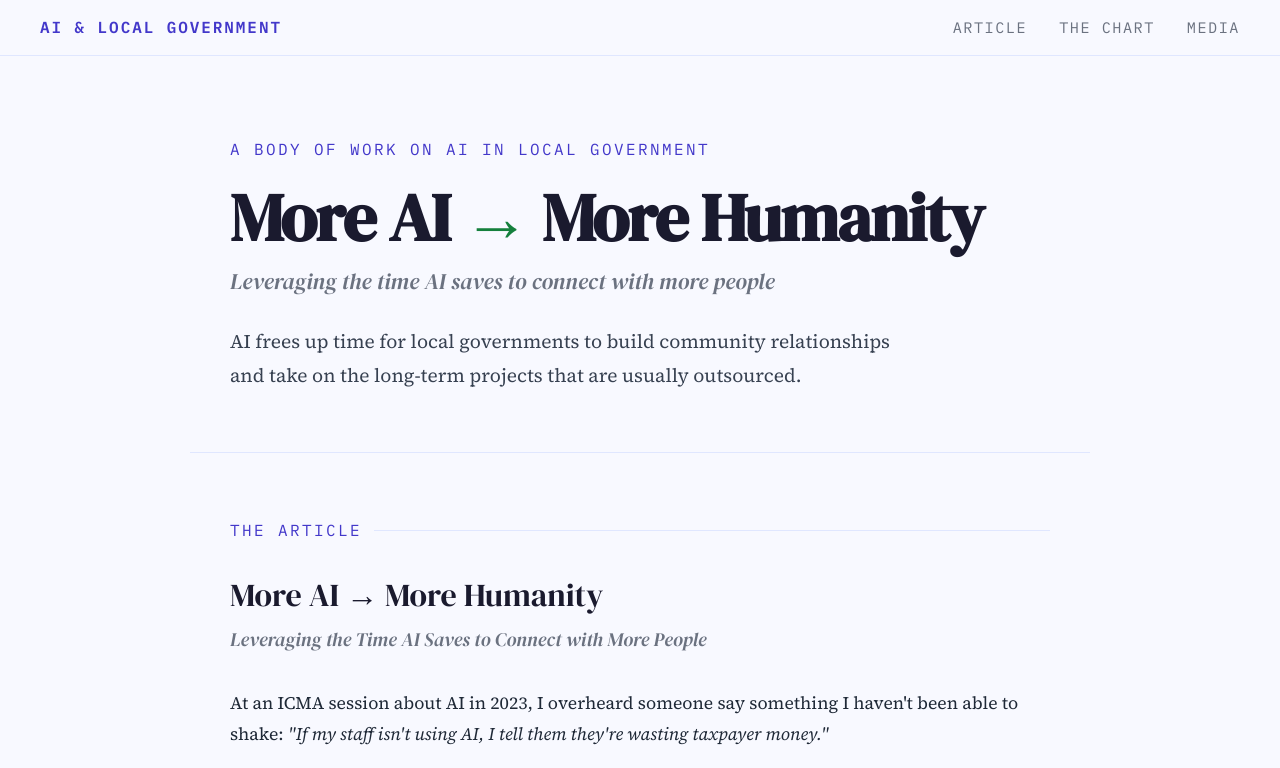
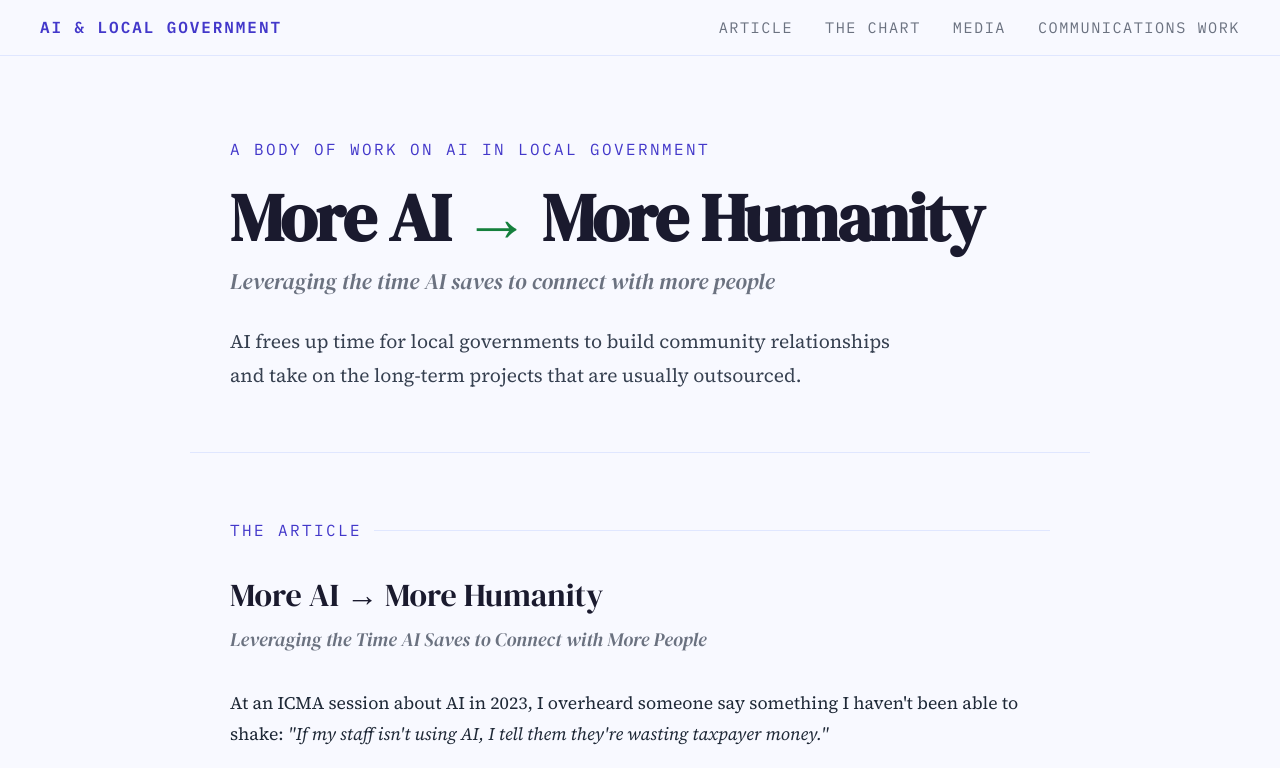
Before and after one commit to Gabrielatos2026/AILocalGov, a plain HTML site: page index.html in a window 1280 px wide. Shown: the top 768 px of the page. Drawn offline with Linux system fonts and the light colour scheme.

Commit message:
Add link to Communications Work in navigation

```diff
--- a/index.html
+++ b/index.html
@@ -342,6 +342,7 @@
     <li><a href="#article">Article</a></li>
     <li><a href="#chart">The Chart</a></li>
     <li><a href="#media">Media</a></li>
+    <li><a href="communications-portfolio.html">Communications Work</a></li>
   </ul>
 </nav>
 
```
